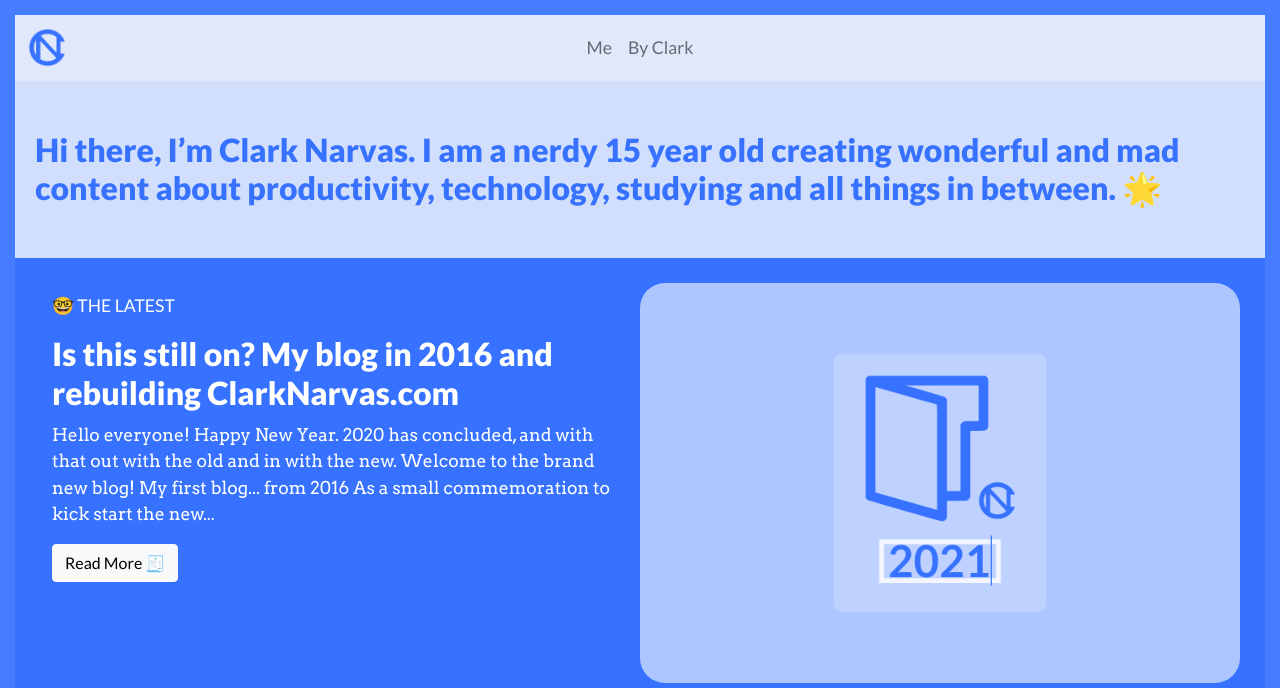
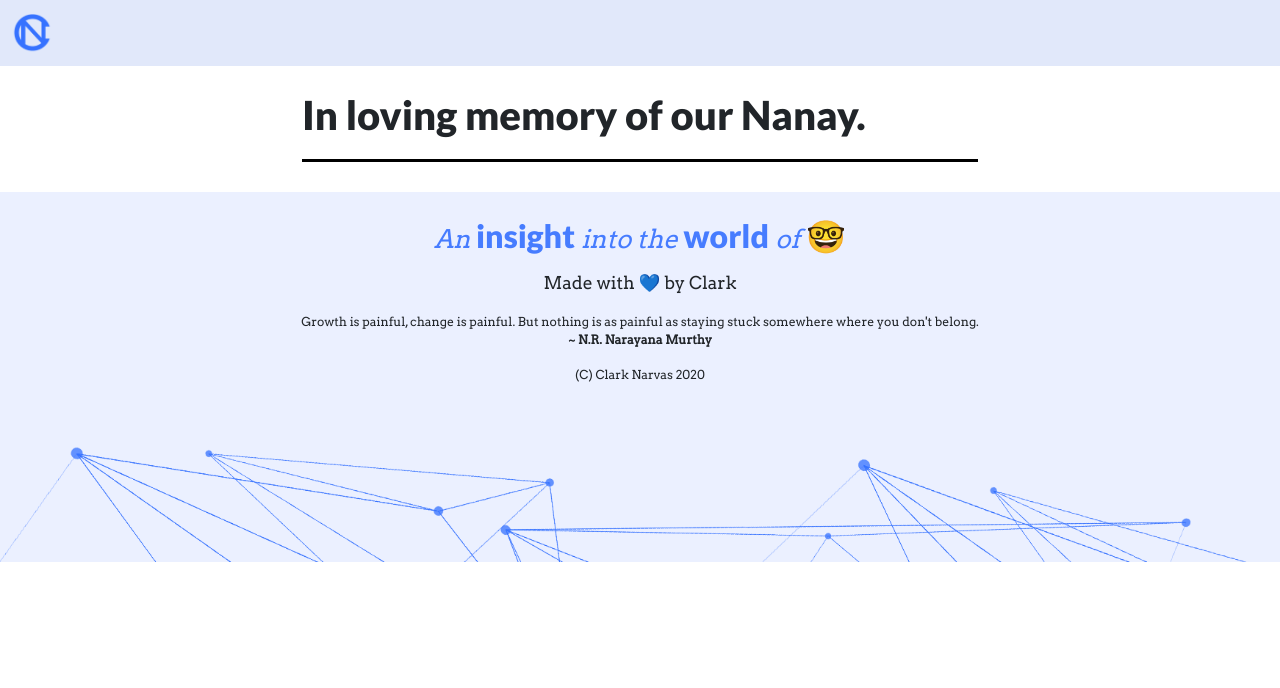
Before and after one commit to ClarkNarvas/ClarkNarvas.com, a Jekyll site: the page built from index.markdown, in a window 1280 px wide. Shown: the top 688 px of the page. Built offline with Jekyll 4.4.1, drawn with Linux system fonts in a browser that asks for light colours; comment, search, counter and statistics services are not loaded; some of the changed text lies outside the part shown; grey boxes are pictures that could not be loaded.

Commit message:
In memory of our nanay - offline site

```diff
--- /dev/null
+++ b/_includes/headerblank.html
@@ -0,0 +1,94 @@
+<!doctype html>
+<html lang="en">
+  <head>
+    <!-- Required meta tags -->
+    <meta charset="utf-8">
+    <meta name="viewport" content="width=device-width, initial-scale=1">
+
+    <!-- Bootstrap CSS -->
+    <link href="https://cdn.jsdelivr.net/npm/bootstrap@5.0.0-beta1/dist/css/bootstrap.min.css" rel="stylesheet" integrity="sha384-giJF6kkoqNQ00vy+HMDP7azOuL0xtbfIcaT9wjKHr8RbDVddVHyTfAAsrekwKmP1" crossorigin="anonymous">
+    <link href="/assets/style.css" rel="stylesheet">
+
+    <link rel="preconnect" href="https://fonts.gstatic.com">
+<link href="https://fonts.googleapis.com/css2?family=Arvo&family=Lato:wght@400;900&display=swap" rel="stylesheet">
+
+<meta itemprop="description" name="description" content="{% if page.description %}{{ page.description | truncate: 160 }}{% else %}{{ site.description | truncate: 160  }}{% endif %}" />
+
+<link rel="canonical" href="{{ page.url | prepend: site.url }}">
+
+<script async defer data-domain="clarknarvas.com" src="https://plausible.io/js/plausible.js"></script>
+
+
+<meta property="og:title" content="{%if page.title %}{{ page.title }}{% else %}{{ site.title }}{% endif %}"/>
+<meta property="og:description" content="{{ page.description }}"/>
+<meta property="og:url" content="{{ site.url }}{{ page.url }}"/>
+<meta property="og:image" content="{% if page.featured-image %}https://clarknarvas.com{{ page.featured-image }}{% else %}https://clarknarvas.com/assets/brand/website.png{% endif %}"/>
+<meta property="og:image:width" content="1920"/>
+<meta property="og:image:height" content="1080"/>
+
+<meta name="twitter:card" content="summary_large_image">
+<meta name="twitter:site" content="@clarknarvas">
+<meta name="twitter:title" content="{%if page.title %}{{ page.title }}{% else %}{{ site.title }}{% endif %}">
+<meta name="twitter:description" content="{{ page.description }}">
+<meta name="twitter:image" content="{% if page.featured-image %}https://clarknarvas.com{{ page.featured-image }}{% else %}https://clarknarvas.com/assets/brand/website.png{% endif %}">
+
+<link rel="apple-touch-icon" sizes="57x57" href="/assets/favicons/apple-icon-57x57.png">
+<link rel="apple-touch-icon" sizes="60x60" href="/assets/favicons/apple-icon-60x60.png">
+<link rel="apple-touch-icon" sizes="72x72" href="/assets/favicons/apple-icon-72x72.png">
+<link rel="apple-touch-icon" sizes="76x76" href="/assets/favicons/apple-icon-76x76.png">
+<link rel="apple-touch-icon" sizes="114x114" href="/assets/favicons/apple-icon-114x114.png">
+<link rel="apple-touch-icon" sizes="120x120" href="/assets/favicons/apple-icon-120x120.png">
+<link rel="apple-touch-icon" sizes="144x144" href="/assets/favicons/apple-icon-144x144.png">
+<link rel="apple-touch-icon" sizes="152x152" href="/assets/favicons/apple-icon-152x152.png">
+<link rel="apple-touch-icon" sizes="180x180" href="/assets/favicons/apple-icon-180x180.png">
+<link rel="icon" type="image/png" sizes="192x192"  href="/assets/favicons/android-icon-192x192.png">
+<link rel="icon" type="image/png" sizes="32x32" href="/assets/favicons/favicon-32x32.png">
+<link rel="icon" type="image/png" sizes="96x96" href="/assets/favicons/favicon-96x96.png">
+<link rel="icon" type="image/png" sizes="16x16" href="/assets/favicons/favicon-16x16.png">
+<link rel="manifest" href="/assets/favicons/manifest.json">
+<meta name="msapplication-TileColor" content="#ffffff">
+<meta name="msapplication-TileImage" content="assets/favicons/ms-icon-144x144.png">
+<meta name="theme-color" content="#ffffff">
+
+
+    <title>Clark Narvas 🤓</title>
+  </head>
+  <body>
+
+    <!----
+    <div id="left"></div>
+    <div id="right"></div>
+    <div id="top"></div>
+    <div id="bottom"></div>
+    -->
+
+    <nav class="navbar navbar-expand-lg navbar-light navbar-fixed" style="background-color:#e1e8fa;">
+      <div class="container-fluid">
+        <a class="navbar-brand" href="/index.html">
+          <img src="/assets/brand/bluelogo.png" alt="Clark Narvas" width="auto" height="40" class="d-inline-block align-top noactiveeffect">
+        </a>
+
+      </div>
+        <style>
+
+        body {
+            border: 0px;
+        }
+            .navbar-nav.navbar-center {
+            position: absolute;
+            left: 50%;
+            transform: translatex(-50%);
+        }
+
+        @media only screen and (max-width: 900px)  {
+          .navbar-nav.navbar-center {
+            left: 0%;
+            position: relative;
+            transform: translatex(0%);
+          }
+      }
+        </style>
+        </div>
+
+        </div>
+    </nav>
--- /dev/null
+++ b/_layouts/clarkdarkpage.html
@@ -0,0 +1,32 @@
+
+
+{% include headerblank.html %}
+
+<div class="container" style="padding-top: 25px;
+padding-bottom: 10px;">
+
+
+<div class="row">
+  <div class="container-writing">
+    <div class="page-details">
+      <h1 class="page-title dark">{{ page.title }} </h1>
+    </div>
+    {{content}}
+  </div>
+
+
+
+</div>
+</div>
+
+
+<style>
+.page-details-2 {
+  padding: 10px;
+}
+
+.page-details {
+    border-bottom: black 3px solid !important;
+}
+</style>
+{% include footer.html %}
--- a/index.markdown
+++ b/index.markdown
@@ -2,8 +2,8 @@
 # Feel free to add content and custom Front Matter to this file.
 # To modify the layout, see https://jekyllrb.com/docs/themes/#overriding-theme-defaults
 
-layout: clarkhome
-title: An insight into the world of 🤓
+layout: clarkdarkpage
+title: In loving memory of our Nanay.
 home-tagline: Hi there, I’m Clark Narvas. I am a nerdy 15 year old creating wonderful and mad content about productivity, technology, studying and all things in between. 🌟
 thumbnail: /assets/brand/website.png
 ---
```
